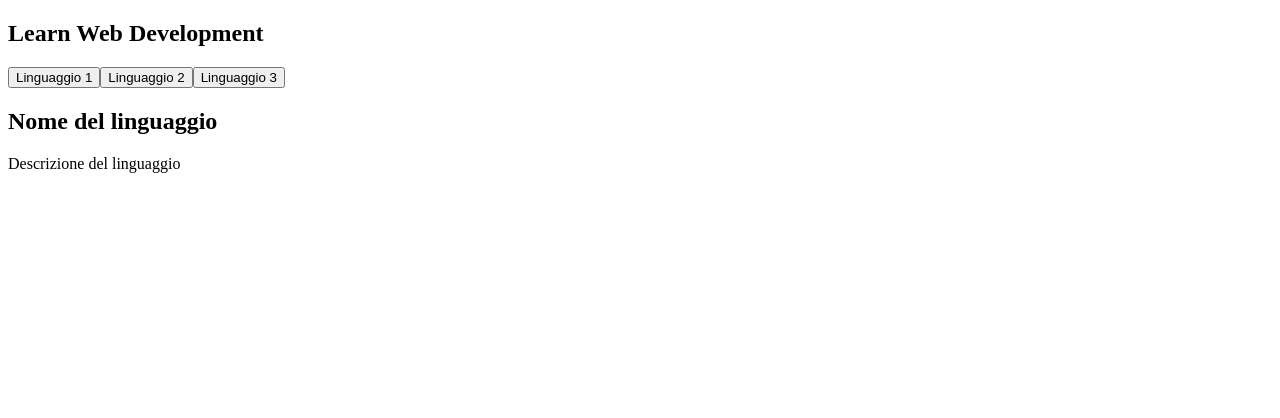
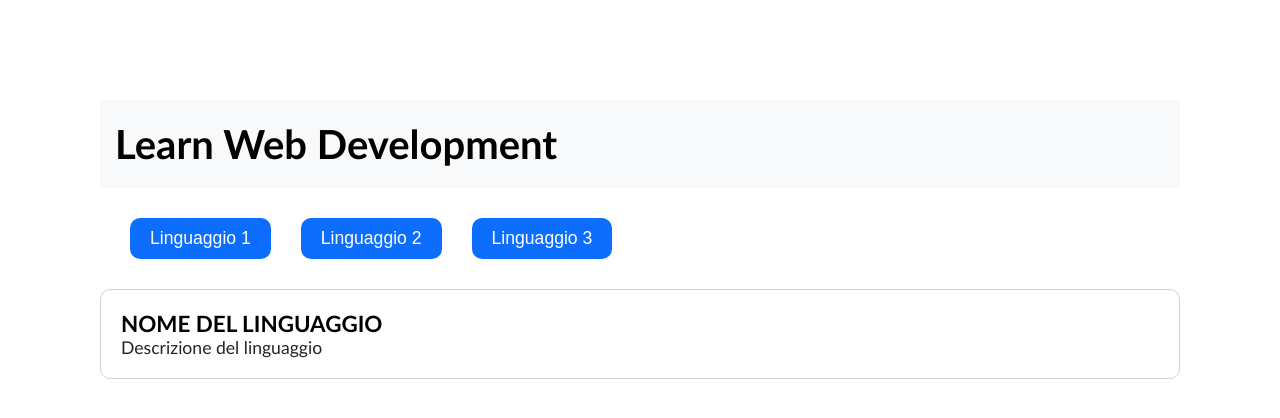
Before and after one commit to nicolaparutto/react-use-state, a React (Vite) app: page / in a window 1280 px wide. Shown: the top 418 px of the page. Built offline with nearby package versions, Linux system fonts and the light colour scheme.

Commit message:
feat: add base css style

```diff
--- a/src/App.jsx
+++ b/src/App.jsx
@@ -12,7 +12,7 @@ function App() {
         <button>Linguaggio 3</button>
       </div>
       <div className="response-container">
-        <h2>Nome del linguaggio</h2>
+        <span>Nome del linguaggio</span>
         <p>Descrizione del linguaggio</p>
       </div>
     </section>
--- a/src/index.css
+++ b/src/index.css
@@ -0,0 +1,52 @@
+/*css default*/
+*{
+   margin: 0;
+   padding: 0;
+   box-sizing: border-box;
+}
+
+body{
+   font-family: 'Trebuchet MS', 'Lucida Sans Unicode', 'Lucida Grande', 'Lucida Sans', Arial, sans-serif;
+}
+
+section{
+   margin: 100px;
+}
+
+section h1{
+   background-color: #F8F9FA;
+   padding: 20px 15px;
+   font-size: 2.5rem;
+}
+
+.buttons-container{
+   margin: 30px;
+}
+
+.buttons-container button{
+   margin-right: 30px;
+   padding: 10px 20px;
+   border: none;
+   border-radius: 10px;
+   background: #0D6EFD;
+   color: #fff;
+   font-size: 1.1rem;
+   cursor: pointer;
+}
+
+.response-container{
+   border: 1px solid #D2D2D2;
+   padding: 20px ;
+   border-radius: 10px;
+}
+
+.response-container span{
+   text-transform: uppercase;
+   font-size: 1.4rem;
+   font-weight: 600;
+}
+
+.response-container p{
+   color: #212429;
+   font-size: 1.1rem;
+}
```
